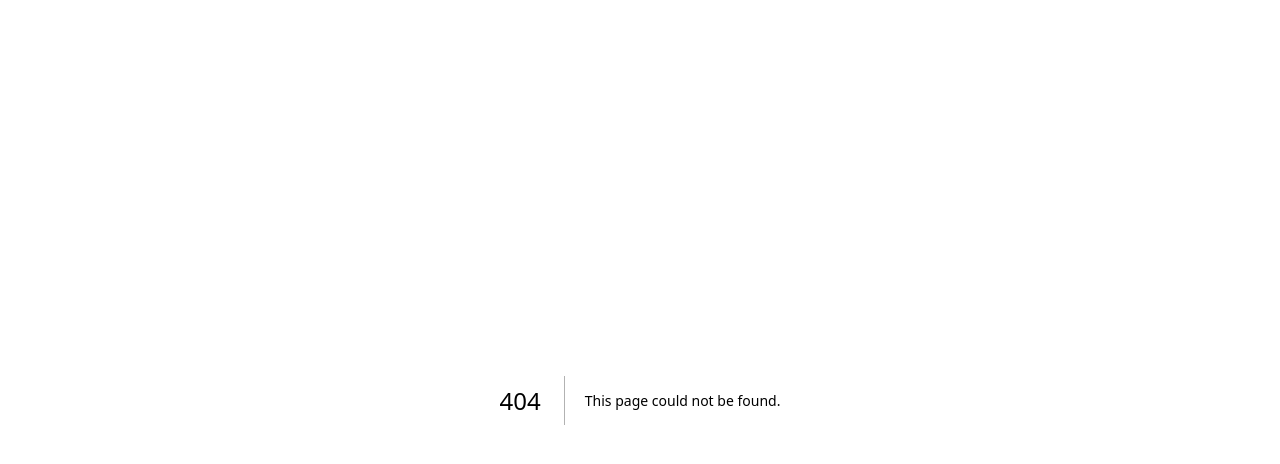
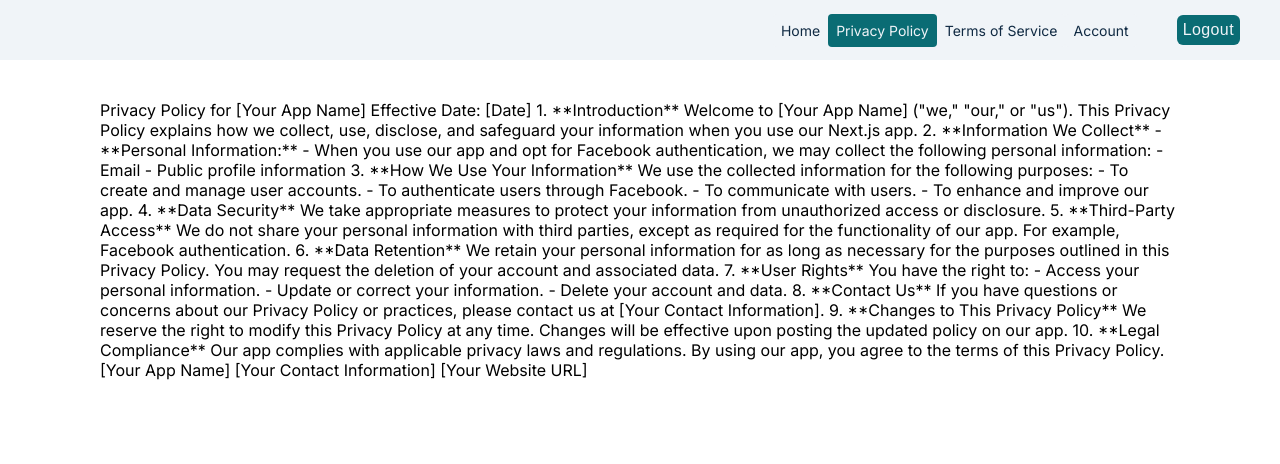
Before and after one commit to fahadfarooqmurawat/command-app, a Next.js app: page /privacy-policy in a window 1280 px wide. Before the commit this address had no page. Shown: the top 464 px of the page. Built offline with nearby package versions, Linux system fonts and the light colour scheme; no server answers; sample sign-in values are in the browser's storage.

Commit message:
working on terms of service and privacy policy

```diff
--- /dev/null
+++ b/app/components/header.jsx
@@ -0,0 +1,65 @@
+"use client";
+
+import React from "react";
+import styled from "styled-components";
+import Link from "next/link.js";
+import { usePathname } from "next/navigation.js";
+import { LogoutButton } from "./logout-button";
+
+const links = [
+  { href: "/home", name: "Home" },
+  { href: "/privacy-policy", name: "Privacy Policy" },
+  { href: "/terms-of-service", name: "Terms of Service" },
+  { href: "/account", name: "Account" },
+];
+
+export const Header = () => {
+  const pathname = usePathname();
+
+  return (
+    <Nav>
+      <Links>
+        {links.map((link) => {
+          return (
+            <S_Link
+              key={link.name}
+              href={link.href}
+              isSelected={pathname === link.href}
+            >
+              {link.name}
+            </S_Link>
+          );
+        })}
+      </Links>
+        <LogoutButton />
+    </Nav>
+  );
+};
+
+const Nav = styled.nav`
+  position: fixed;
+  top: 0;
+  right: 0;
+  left: 0;
+  height: 60px;
+  padding: 0 40px 0 250px;
+  background-color: var(--primary-background);
+  display: flex;
+  gap: 40px;
+  flex-direction: row;
+  align-items: center;
+  justify-content: flex-end;
+  z-index: 1;
+`;
+
+const Links = styled.div`
+  display: flex;
+  font-size: 14px;
+`;
+
+const S_Link = styled(Link)`
+  background-color: ${(props) => (props.isSelected ? "var(--primary-foreground)" : "var(--primary-background)")};
+  color: ${(props) => (props.isSelected ? "var(--primary-text)" : "var(--secondary-text)")};
+  padding: 8px;
+  border-radius: 4px;
+`;
--- /dev/null
+++ b/app/components/logout-button.jsx
@@ -0,0 +1,23 @@
+"use client";
+
+import { signOut } from "next-auth/react";
+import styled from "styled-components";
+
+export const LogoutButton = () => {
+  const handleClick = () => {
+    signOut();
+  };
+
+  return <Button onClick={handleClick}>Logout</Button>;
+};
+
+const Button = styled.button`
+  cursor: pointer;
+  background-color: var(--primary-foreground);
+  color: var(--primary-text);
+  font-size: 16px;
+  font-weight: 500;
+  letter-spacing: 0.4px;
+  padding: 6px;
+  border-radius: 6px;
+`;
--- a/app/layout.js
+++ b/app/layout.js
@@ -1,17 +1,25 @@
-import { Inter } from 'next/font/google'
-import './globals.css'
+import { Inter } from "next/font/google";
+import { getServerSession } from "next-auth";
+import { authOptions } from "./api/auth/[...nextauth]/options.js";
+import { Header } from "./components/header.jsx";
+import "./globals.css";
 
-const inter = Inter({ subsets: ['latin'] })
+const inter = Inter({ subsets: ["latin"] });
 
 export const metadata = {
-  title: 'Command App',
-  description: 'App to store commands',
+  title: "Command App",
+  description: "App to store commands",
+};
+
+export default async function RootLayout({ children }) {
+  const session = await getServerSession(authOptions);
+
+  return (
+    <html lang='en'>
+      <body className={inter.className}>
+        {session && <Header />}
+        {children}
+      </body>
+    </html>
+  );
 }
-
-export default function RootLayout({ children }) {
-  return (
-    <html lang="en">
-      <body className={inter.className}>{children}</body>
-    </html>
-  )
-}
--- a/app/login/login.module.css
+++ b/app/login/login.module.css
@@ -1,7 +1,7 @@
 .container {
   background-color: #2cb1bc;
   height: 100vh;
-  min-width: 100vw;
+  width: 100vw;
   display: flex;
   align-items: center;
   justify-content: center;
--- /dev/null
+++ b/app/privacy-policy/page.jsx
@@ -0,0 +1,68 @@
+import styles from "./privacy-policy.module.css";
+
+export default async function PrivacyPolicy() {
+  return (
+    <main className={styles.container}>
+        {`Privacy Policy for [Your App Name]
+
+Effective Date: [Date]
+
+1. **Introduction**
+
+    Welcome to [Your App Name] ("we," "our," or "us"). This Privacy Policy explains how we collect, use, disclose, and safeguard your information when you use our Next.js app.
+
+2. **Information We Collect**
+
+    - **Personal Information:**
+        - When you use our app and opt for Facebook authentication, we may collect the following personal information:
+            - Email
+            - Public profile information
+
+3. **How We Use Your Information**
+
+    We use the collected information for the following purposes:
+    - To create and manage user accounts.
+    - To authenticate users through Facebook.
+    - To communicate with users.
+    - To enhance and improve our app.
+
+4. **Data Security**
+
+    We take appropriate measures to protect your information from unauthorized access or disclosure.
+
+5. **Third-Party Access**
+
+    We do not share your personal information with third parties, except as required for the functionality of our app. For example, Facebook authentication.
+
+6. **Data Retention**
+
+    We retain your personal information for as long as necessary for the purposes outlined in this Privacy Policy. You may request the deletion of your account and associated data.
+
+7. **User Rights**
+
+    You have the right to:
+    - Access your personal information.
+    - Update or correct your information.
+    - Delete your account and data.
+
+8. **Contact Us**
+
+    If you have questions or concerns about our Privacy Policy or practices, please contact us at [Your Contact Information].
+
+9. **Changes to This Privacy Policy**
+
+    We reserve the right to modify this Privacy Policy at any time. Changes will be effective upon posting the updated policy on our app.
+
+10. **Legal Compliance**
+
+    Our app complies with applicable privacy laws and regulations.
+
+By using our app, you agree to the terms of this Privacy Policy.
+
+[Your App Name]
+[Your Contact Information]
+[Your Website URL]
+`}
+    </main>
+  );
+}
--- /dev/null
+++ b/app/privacy-policy/privacy-policy.module.css
@@ -0,0 +1,6 @@
+.container {
+  height: 100vh;
+  width: 100vw;
+  padding: 100px;
+
+}
```
Also changed, not shown: app/home/commands-panel/commands-panel.jsx (+4 -4 lines), app/home/page.jsx (+2 -50 lines), app/login/LoginForm.jsx (+0 -8 lines), app/terms-of-service/page.jsx (added, +17 -0 lines).
